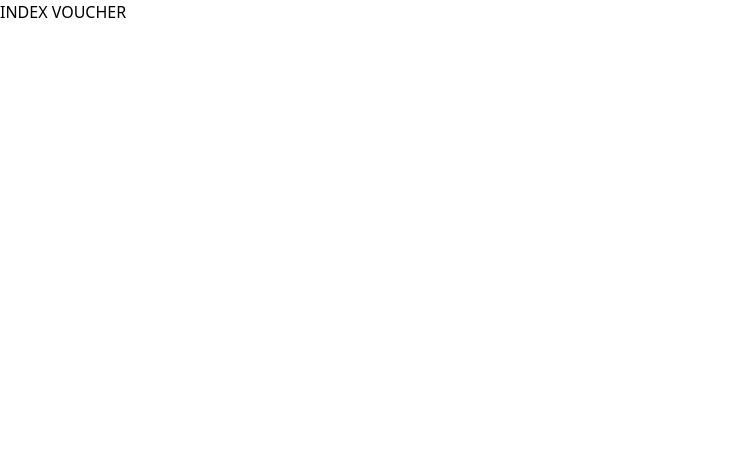
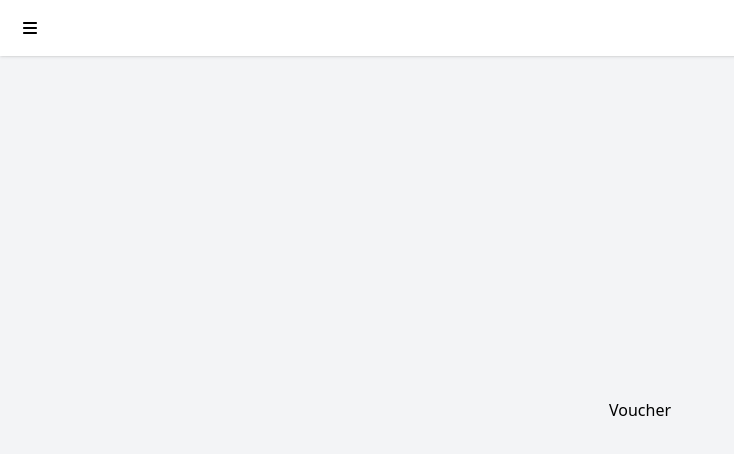
Before and after one commit to anieswahdie1/discount-management-ui, a React (Vite) app: page /voucher in a window 1280 px wide. Shown: the top 454 px of the page, without its empty margins (0-734 px from the left). Built offline with nearby package versions, Linux system fonts and the light colour scheme.

Commit message:
feat: add header

```diff
--- /dev/null
+++ b/src/components/atoms/header/index.jsx
@@ -0,0 +1,17 @@
+import { faBars } from "@fortawesome/free-solid-svg-icons";
+import { FontAwesomeIcon } from "@fortawesome/react-fontawesome";
+
+const Header = () => {
+  return (
+    <div className="flex flex-row justify-between items-center px-5 min-h-[56px] shadow bg-white fixed top-0 left-0 right-0 z-10">
+      <FontAwesomeIcon
+        icon={faBars}
+        width={50}
+        height={50}
+        className="cursor-pointer"
+      />
+    </div>
+  );
+};
+
+export default Header;
--- /dev/null
+++ b/src/components/organisms/default-layout/index.jsx
@@ -0,0 +1,14 @@
+import Header from "../../atoms/header";
+
+const DefaultLayout = ({ children }) => {
+  return (
+    <div className="relative min-h-screen bg-gray-100">
+      <Header />
+      <div className="flex flex-col items-center justify-center min-h-screen bg-primary-gray pt-[80px] pb-[60px]">
+        {children}
+      </div>
+    </div>
+  );
+};
+
+export default DefaultLayout;
--- a/src/pages/auth/login.jsx
+++ b/src/pages/auth/login.jsx
@@ -4,10 +4,10 @@ import LayoutLogin from "../../components/atoms/layouts/layout-login";
 import FormInput from "../../components/molecules/form-input";
 import { useCallback, useState } from "react";
 import { emailRules, passwordRules } from "../../validations/authRules";
-// import { useNavigate } from "react-router-dom";
+import { useNavigate } from "react-router-dom";
 
 const Login = () => {
-  // const navigate = useNavigate();
+  const navigate = useNavigate();
 
   const [loadingBtn, setLoadingBtn] = useState(false);
 
@@ -22,11 +22,14 @@ const Login = () => {
     },
   });
 
-  const onSubmit = useCallback((payload) => {
-    console.log("payload: ", payload);
-    setLoadingBtn(true);
-    // navigate("/voucher");
-  }, []);
+  const onSubmit = useCallback(
+    (payload) => {
+      console.log("payload: ", payload);
+      setLoadingBtn(true);
+      navigate("/voucher");
+    },
+    [navigate]
+  );
 
   return (
     <div className="flex items-center justify-center min-h-screen">
--- a/src/pages/voucher/index.jsx
+++ b/src/pages/voucher/index.jsx
@@ -1,7 +1,14 @@
 import React from "react";
+import DefaultLayout from "../../components/organisms/default-layout";
 
 const Voucher = () => {
-  return <div>INDEX VOUCHER</div>;
+  return (
+    <>
+      <DefaultLayout>
+        <div>Voucher</div>
+      </DefaultLayout>
+    </>
+  );
 };
 
 export default Voucher;
```
